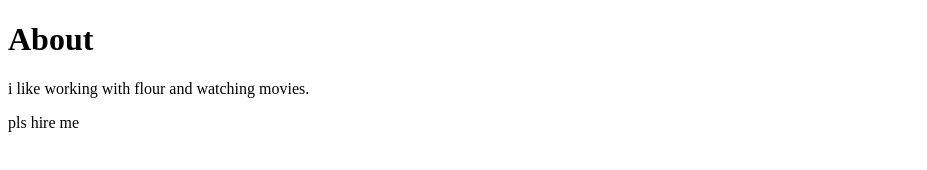
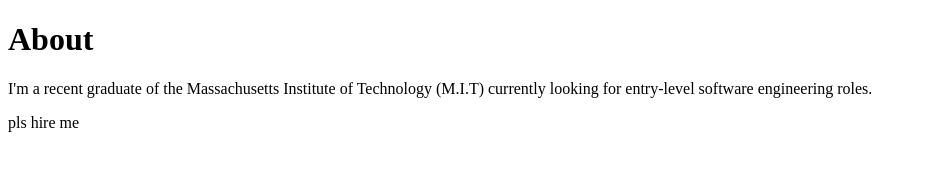
Before and after one commit to kmtzx/kmtzx.github.io, a plain HTML site: page about.html in a window 1280 px wide. Shown: the whole page, without its empty margins (0-927 px from the left). Drawn offline with Linux system fonts and the light colour scheme.

Commit message:
Update about.html

```diff
--- a/about.html
+++ b/about.html
@@ -1,8 +1,14 @@
 <!DOCTYPE html>
 <html>
+
 <body>
-<h1>About</h1>
-<p> i like working with flour and watching movies.<p>
-<p>pls hire me<p>
+
+	<h1>About</h1>
+
+	<p> I'm a recent graduate of the Massachusetts Institute of Technology (M.I.T) currently looking for entry-level software engineering roles.<p>
+
+	<p>pls hire me<p>
+
 </body>
+
 </html>
```
